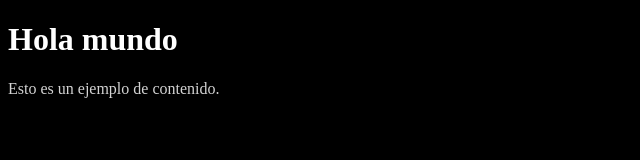
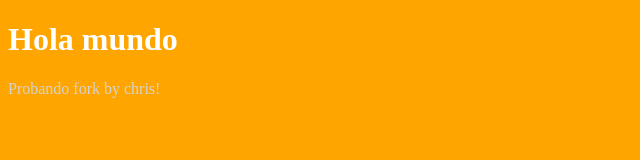
Before and after one commit to piradoiv/git-tutorial, a plain HTML site: page index.html in a window 1280 px wide. Shown: the whole page, without its empty margins (0-640 px from the left). Drawn offline with Linux system fonts and the light colour scheme.

Commit message:
probando cambios fork

```diff
--- a/css/styles.css
+++ b/css/styles.css
@@ -1,5 +1,5 @@
 body {
-  background-color: black;
+  background-color: orange;
   color: lightgrey;
 }
 
--- a/index.html
+++ b/index.html
@@ -11,7 +11,7 @@
   <body>
     <h1>Hola mundo</h1>
     <p>
-      Esto es un ejemplo de contenido.
+      Probando fork by chris!
     </p>
   </body>
 </html>
```
